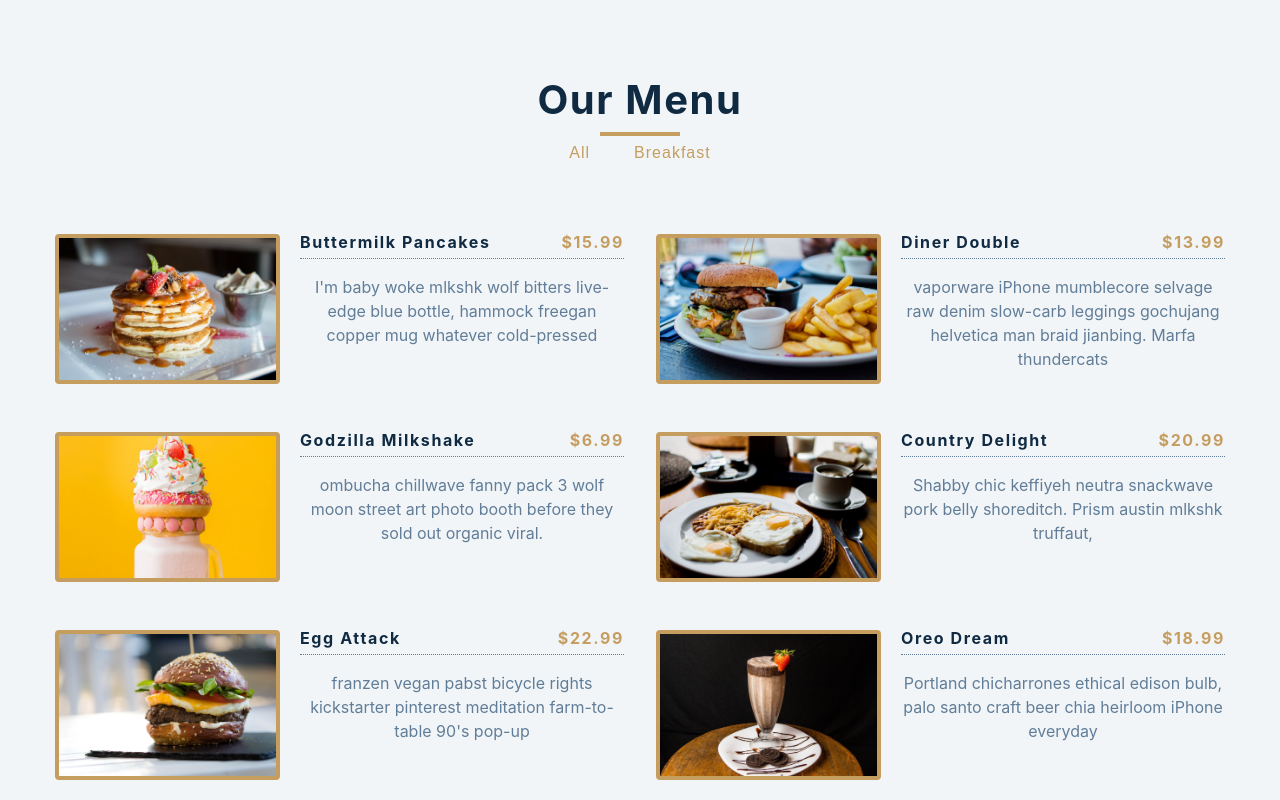
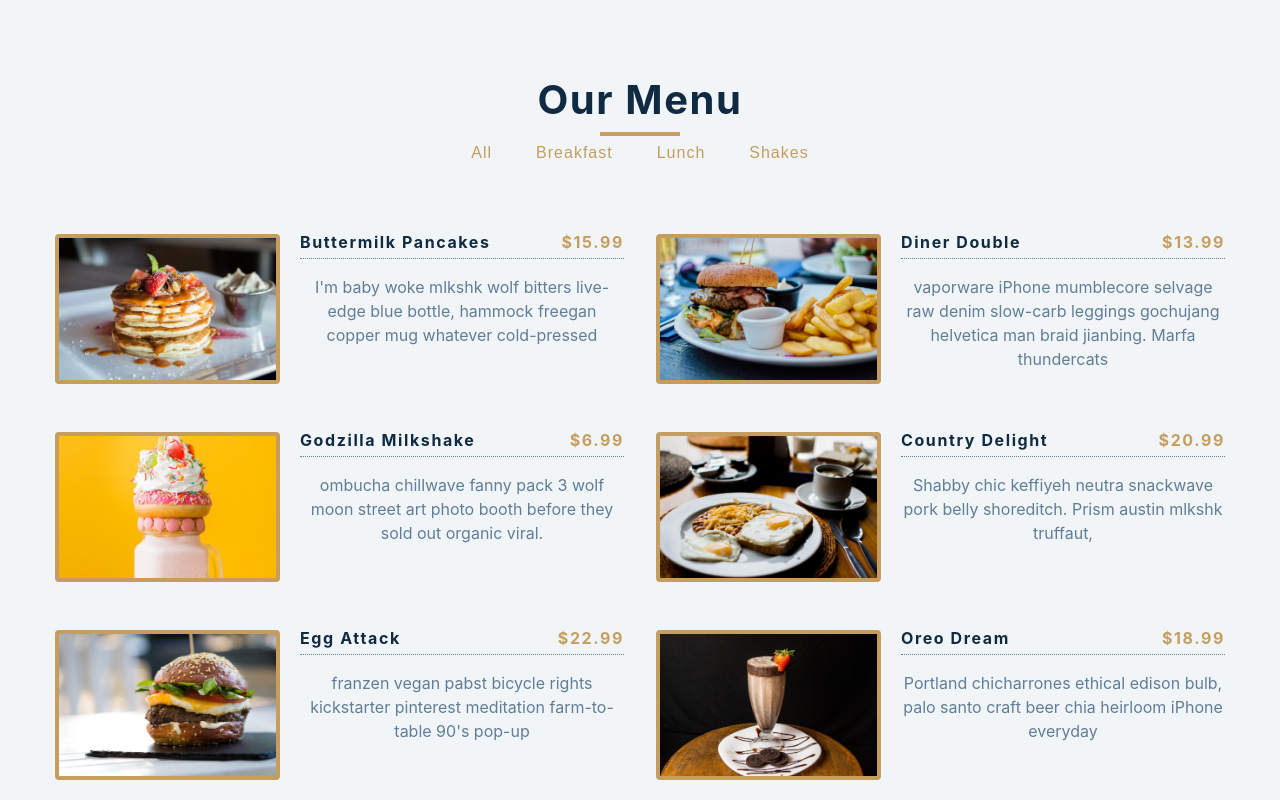
Before and after one commit to barksanto/react-projects, a React (Create React App) app in the folder 5-menu/setup/: page / in a window 1280 px wide. Shown: the top 800 px of the page. Built offline with nearby package versions, Linux system fonts and the light colour scheme.

Commit message:
dynamically render a button for each unique category

```diff
--- a/5-menu/setup/src/App.js
+++ b/5-menu/setup/src/App.js
@@ -3,17 +3,17 @@ import Menu from './Menu';
 import Categories from './Categories';
 import items from './data';
 
-const allCategories = ['all',...new Set( items.map((item) => item.category))];
-console.log(allCategories);
+const allCategories = ['all', ...new Set(items.map((item) => item.category))];
+// console.log(allCategories);
 
 function App() {
   // items is the array coming from data
   const [menuItems, setMenuItems] = useState(items);
-  const [categories, setCategories] = useState([]);
+  const [categories, setCategories] = useState(allCategories);
 
   // always filter from original list instead of the modified list
   const filterItems = (category) => {
-    if(category === "all"){
+    if (category === "all") {
       setMenuItems(items);
       return
     }
@@ -21,13 +21,14 @@ function App() {
     setMenuItems(newItems);
   }
 
+
   return (
     <main>
       <section className="menu">
         <div className="title">
           <h2>our menu</h2>
           <div className="underline"></div>
-          <Categories filterItems={filterItems} />
+          <Categories categories={categories} filterItems={filterItems} />
           {/* pass in menuItems state value as a prop */}
           <Menu items={menuItems} />
         </div>
--- a/5-menu/setup/src/Categories.js
+++ b/5-menu/setup/src/Categories.js
@@ -1,12 +1,20 @@
 import React from 'react';
 
-const Categories = ({ filterItems }) => {
+const Categories = ({ filterItems, categories }) => {
 
   return (
-  <div className="btn-container">
-    <button className="filter-btn" onClick={() => filterItems('all')}>all</button>
-    <button className="filter-btn" onClick={() => filterItems('breakfast')}>breakfast</button>
-  </div>);
+    <div className="btn-container">
+      {categories.map((category, index) => {
+        return (
+          <button
+            type="button"
+            className="filter-btn"
+            key={index}
+            onClick={()=> filterItems(category)}>
+            {category}
+          </button>)
+      })}
+    </div>);
 };
 
 export default Categories;
```
